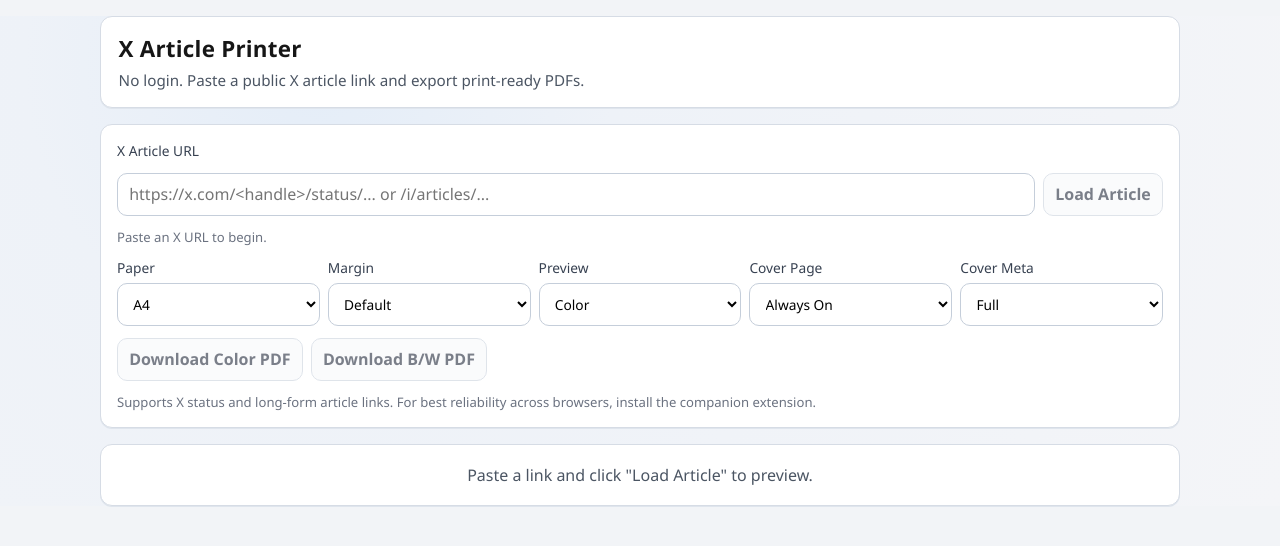
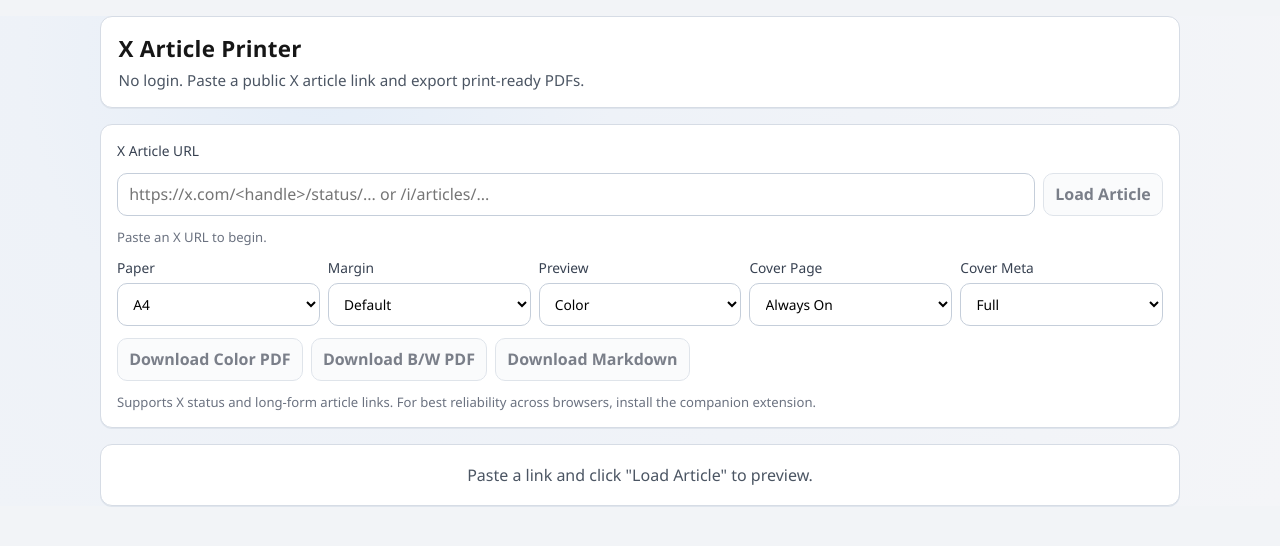
Before and after one commit to SmitMachhi/Xarticle, a React (Vite) app: page / in a window 1280 px wide. Shown: the top 546 px of the page. Built offline with nearby package versions, Linux system fonts and the light colour scheme; what pdfmake would draw is missing.

Commit message:
gave llms a markdown snack so they stop chewing pdfs

```diff
--- a/src/App.tsx
+++ b/src/App.tsx
@@ -1,6 +1,7 @@
 import { useEffect, useMemo, useState } from 'react'
 import { ArticlePreview } from './components/ArticlePreview'
 import { extractArticleFromUrl } from './lib/extractArticle'
+import { downloadArticleMarkdown } from './lib/markdownExport'
 import { downloadArticlePdf } from './lib/pdfExport'
 import { classifyInputUrl } from './lib/xUrl'
 import type { CoverMetaStyle, CoverPageMode, ExtractedArticle, MarginPreset, PaperSize, ThemeMode } from './types/article'
@@ -17,7 +18,7 @@ function App() {
   const [article, setArticle] = useState<ExtractedArticle | null>(null)
   const [loading, setLoading] = useState(false)
   const [error, setError] = useState<string | null>(null)
-  const [downloadState, setDownloadState] = useState<'idle' | 'color' | 'bw'>('idle')
+  const [downloadState, setDownloadState] = useState<'idle' | 'color' | 'bw' | 'markdown'>('idle')
 
   useEffect(() => {
     const params = new URLSearchParams(window.location.search)
@@ -64,6 +65,19 @@ function App() {
     } catch (err) {
       const message = err instanceof Error ? err.message : 'PDF generation failed.'
       setError(message)
+    } finally {
+      setDownloadState('idle')
+    }
+  }
+
+  const downloadMarkdown = () => {
+    if (!article) {
+      return
+    }
+
+    setDownloadState('markdown')
+    try {
+      downloadArticleMarkdown(article)
     } finally {
       setDownloadState('idle')
     }
@@ -143,6 +157,9 @@ function App() {
           <button onClick={() => downloadPdf('bw')} disabled={!canDownload}>
             {downloadState === 'bw' ? 'Generating...' : 'Download B/W PDF'}
           </button>
+          <button onClick={downloadMarkdown} disabled={!canDownload}>
+            {downloadState === 'markdown' ? 'Generating...' : 'Download Markdown'}
+          </button>
         </div>
 
         <p className="helper-line">
--- /dev/null
+++ b/src/lib/markdownExport.ts
@@ -0,0 +1,107 @@
+import type { ArticleBlock, ExtractedArticle } from '../types/article'
+
+const sanitizeFileSegment = (value: string): string =>
+  value
+    .toLowerCase()
+    .replace(/[^a-z0-9]+/g, '-')
+    .replace(/^-+|-+$/g, '')
+    .slice(0, 64)
+
+const toMarkdownForBlock = (block: ArticleBlock): string => {
+  if (block.type === 'heading') {
+    return `${'#'.repeat(block.level)} ${block.text}`
+  }
+
+  if (block.type === 'paragraph') {
+    return block.text
+  }
+
+  if (block.type === 'quote') {
+    return block.text
+      .split('\n')
+      .map((line) => `> ${line}`)
+      .join('\n')
+  }
+
+  if (block.type === 'code') {
+    const language = block.language || ''
+    return `\`\`\`${language}\n${block.code}\n\`\`\``
+  }
+
+  if (block.type === 'list') {
+    return block.items.map((item) => `- ${item}`).join('\n')
+  }
+
+  if (block.type === 'media') {
+    const caption = block.caption || block.mediaType
+    return `![${caption}](${block.url})`
+  }
+
+  if (block.type === 'embed') {
+    return block.url ? `[${block.text}](${block.url})` : block.text
+  }
+
+  return ''
+}
+
+export const buildArticleMarkdown = (article: ExtractedArticle): string => {
+  const lines: string[] = []
+
+  lines.push(`# ${article.title}`)
+  lines.push('')
+  lines.push(`- author: ${article.authorName} (@${article.authorHandle})`)
+  lines.push(`- source_url: ${article.canonicalUrl}`)
+  lines.push(`- extracted_at: ${article.extractedAt}`)
+  lines.push(`- extraction_provider: ${article.providerUsed}`)
+  if (article.publishedAt) {
+    lines.push(`- published_at: ${article.publishedAt}`)
+  }
+  lines.push('')
+  lines.push('## metrics')
+  lines.push('')
+  lines.push(`- likes: ${article.metrics.likes ?? 'N/A'}`)
+  lines.push(`- replies: ${article.metrics.replies ?? 'N/A'}`)
+  lines.push(`- reposts: ${article.metrics.reposts ?? 'N/A'}`)
+  lines.push(`- views: ${article.metrics.views ?? 'N/A'}`)
+  lines.push(`- bookmarks: ${article.metrics.bookmarks ?? 'N/A'}`)
+
+  if (article.warnings.length > 0) {
+    lines.push('')
+    lines.push('## extraction_notes')
+    lines.push('')
+    article.warnings.forEach((warning) => {
+      lines.push(`- ${warning}`)
+    })
+  }
+
+  lines.push('')
+  lines.push('## content')
+  lines.push('')
+
+  article.blocks.forEach((block) => {
+    const markdown = toMarkdownForBlock(block)
+    if (markdown) {
+      lines.push(markdown)
+      lines.push('')
+    }
+  })
+
+  return lines.join('\n').trim() + '\n'
+}
+
+export const downloadArticleMarkdown = (article: ExtractedArticle): void => {
+  const titleSegment = sanitizeFileSegment(article.title || 'article')
+  const authorSegment = sanitizeFileSegment(article.authorHandle || 'unknown')
+  const filename = `${titleSegment}-${authorSegment}.md`
+  const markdown = buildArticleMarkdown(article)
+
+  const blob = new Blob([markdown], { type: 'text/markdown;charset=utf-8' })
+  const objectUrl = URL.createObjectURL(blob)
+  const link = document.createElement('a')
+  link.href = objectUrl
+  link.download = filename
+  document.body.appendChild(link)
+  link.click()
+  document.body.removeChild(link)
+  URL.revokeObjectURL(objectUrl)
+}
```
